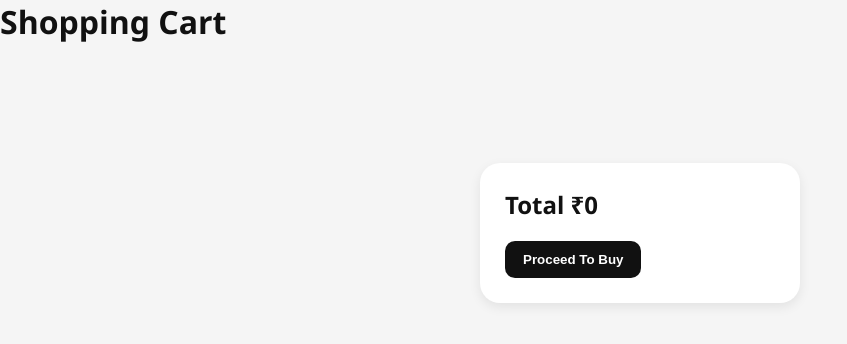
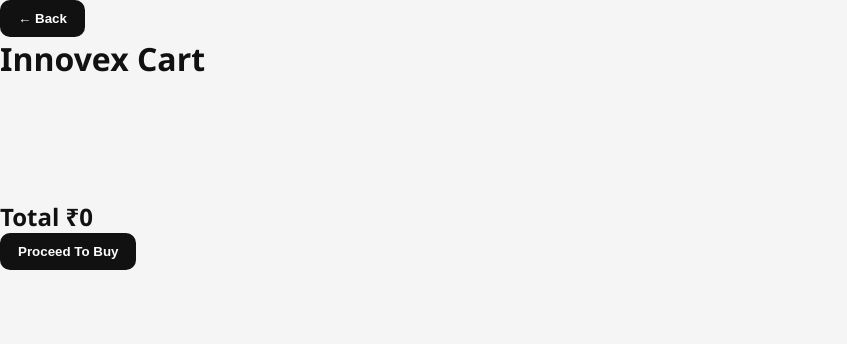
Before and after one commit to kavya19-cpu/INNOVEX, a website: page public/cart.html in a window 1280 px wide. Shown: the whole page, without its empty margins (0-847 px from the left). Drawn offline with Linux system fonts and the light colour scheme.

Commit message:
Update cart.html

```diff
--- a/public/cart.html
+++ b/public/cart.html
@@ -1,27 +1,38 @@
 <!DOCTYPE html>
-<html>
+<html lang="en">
+
 <head>
+<meta charset="UTF-8">
+<title>Cart</title>
 
-<title>Cart</title>
 <link rel="stylesheet" href="style.css">
+</head>
 
-</head>
 <body>
 
-<h1>Shopping Cart</h1>
+<button onclick="location.href='index.html'">
+← Back
+</button>
+
+<h1>
+Innovex Cart
+</h1>
 
 <div id="cartBox"></div>
 
-<div class="summary">
+<div id="checkoutBox">
 
-<h2 id="total">Total ₹0</h2>
+<h2 id="total">
+Total: ₹0
+</h2>
 
-<button onclick="placeOrder()">
+<button onclick="placeCODOrder()">
 Proceed To Buy
 </button>
 
 </div>
 
 <script src="cart.js"></script>
+
 </body>
 </html>
```
